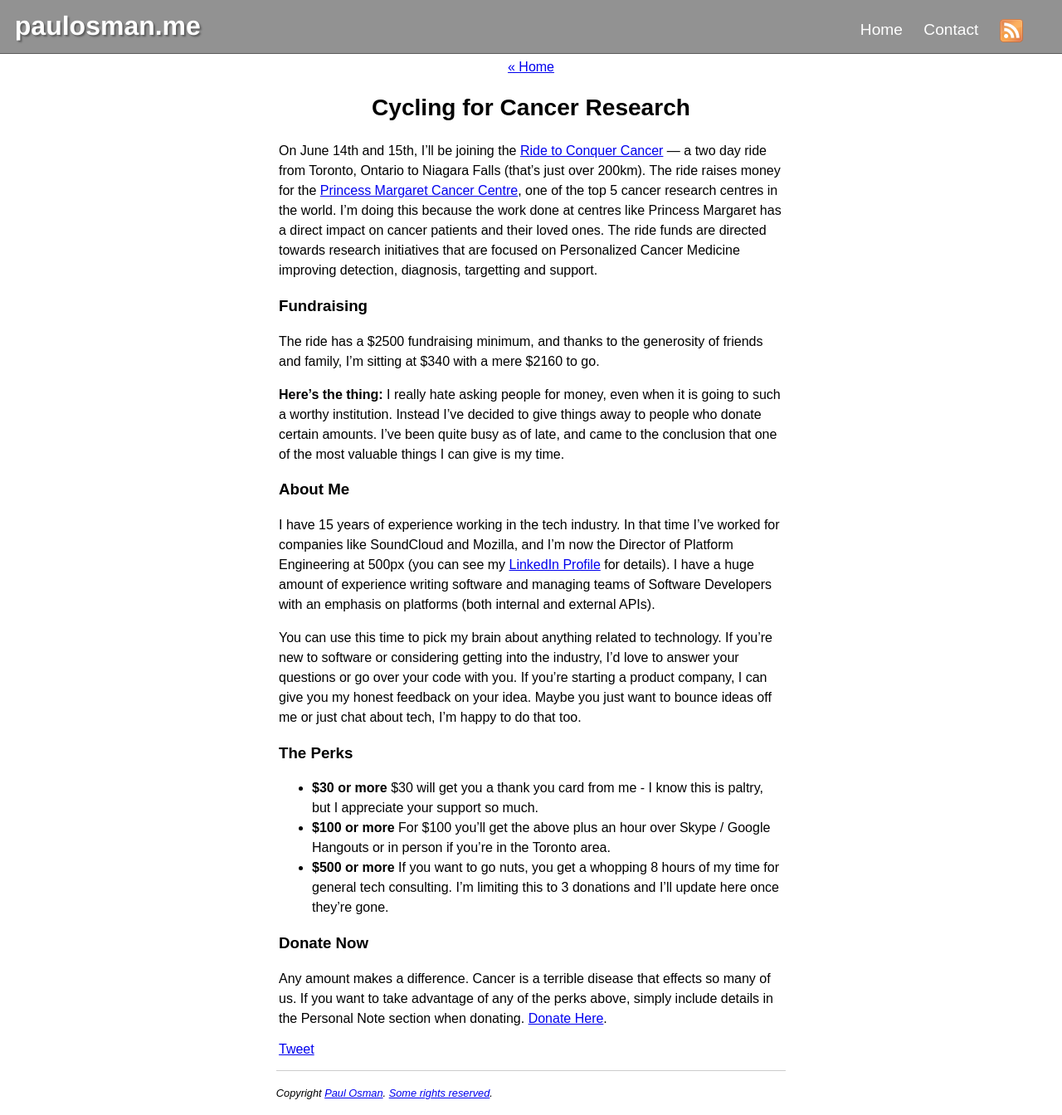
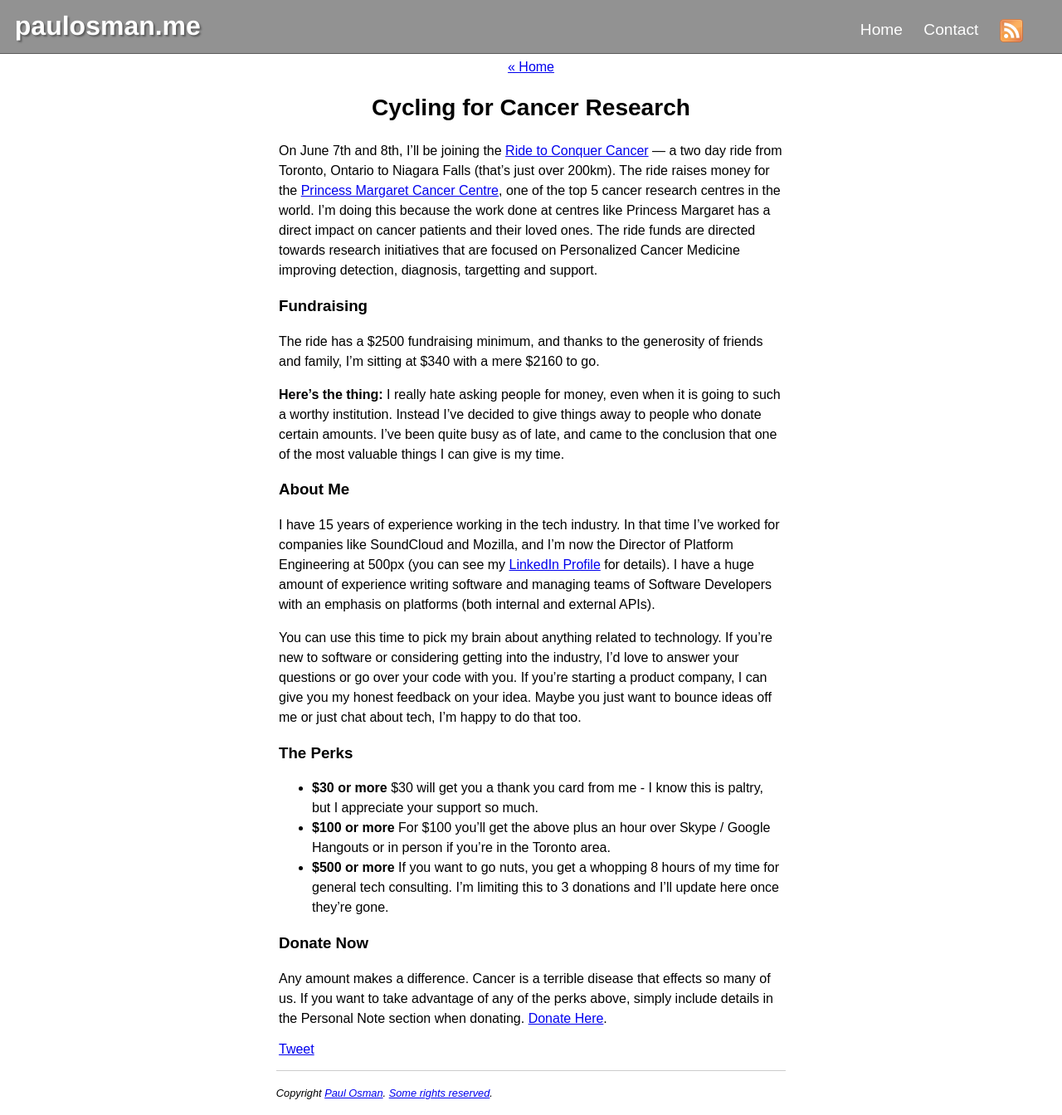
Before and after one commit to paulosman/paulosman.github.io, a Jekyll site: the page built from _posts/2014-04-22-cycling-for-cancer-research.markdown, in a window 1280 px wide and 1344 px high. Shown: the whole window at 83% size. Built offline with Jekyll 4.4.1, drawn with Linux system fonts in a browser that asks for light colours; Markdown is read by kramdown in place of the engine named in the settings; comment, search, counter and statistics services are not loaded.

Commit message:
Get the dates right...

```diff
--- a/_posts/2014-04-22-cycling-for-cancer-research.markdown
+++ b/_posts/2014-04-22-cycling-for-cancer-research.markdown
@@ -3,7 +3,7 @@ layout: post
 title: Cycling for Cancer Research
 ---
 
-On June 14th and 15th, I'll be joining the
+On June 7th and 8th, I'll be joining the
 [Ride to Conquer Cancer](http://www.conquercancer.ca/index.html) &mdash; a
 two day ride from Toronto, Ontario to Niagara Falls (that's just over
 200km). The ride raises money for the
```
